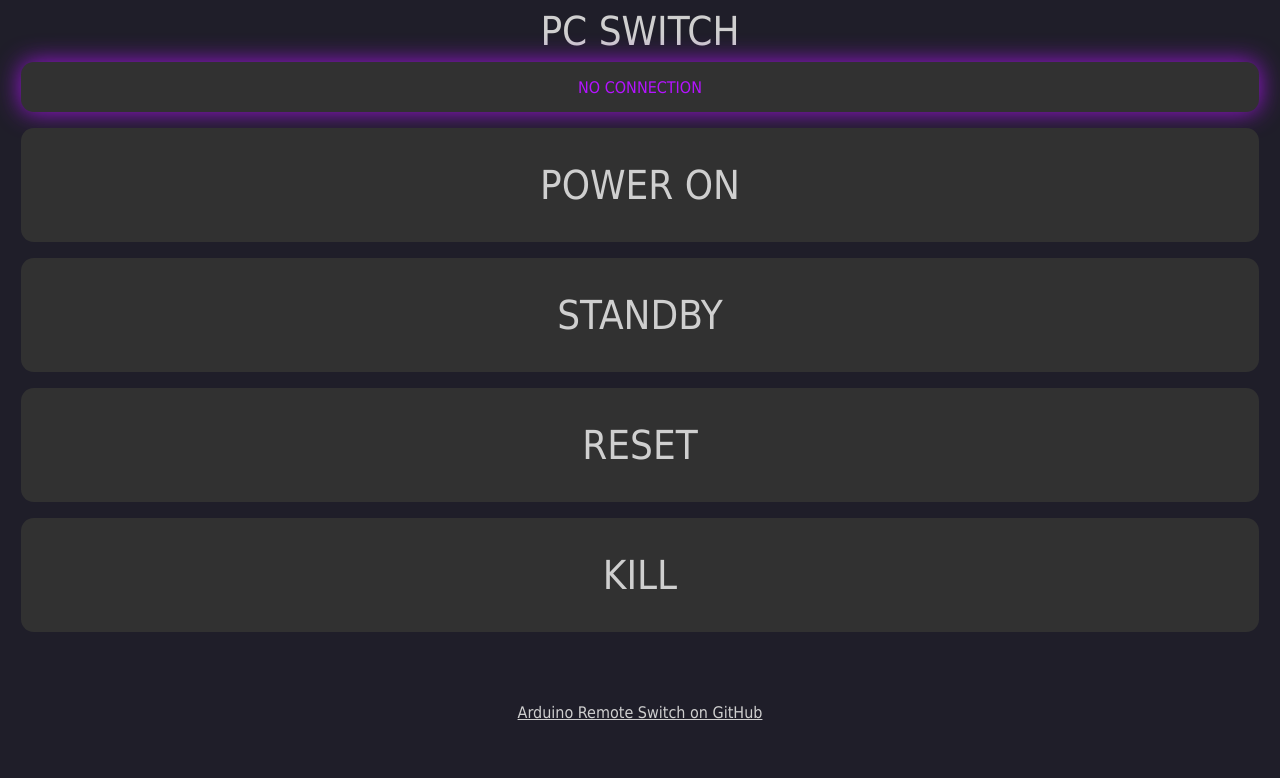
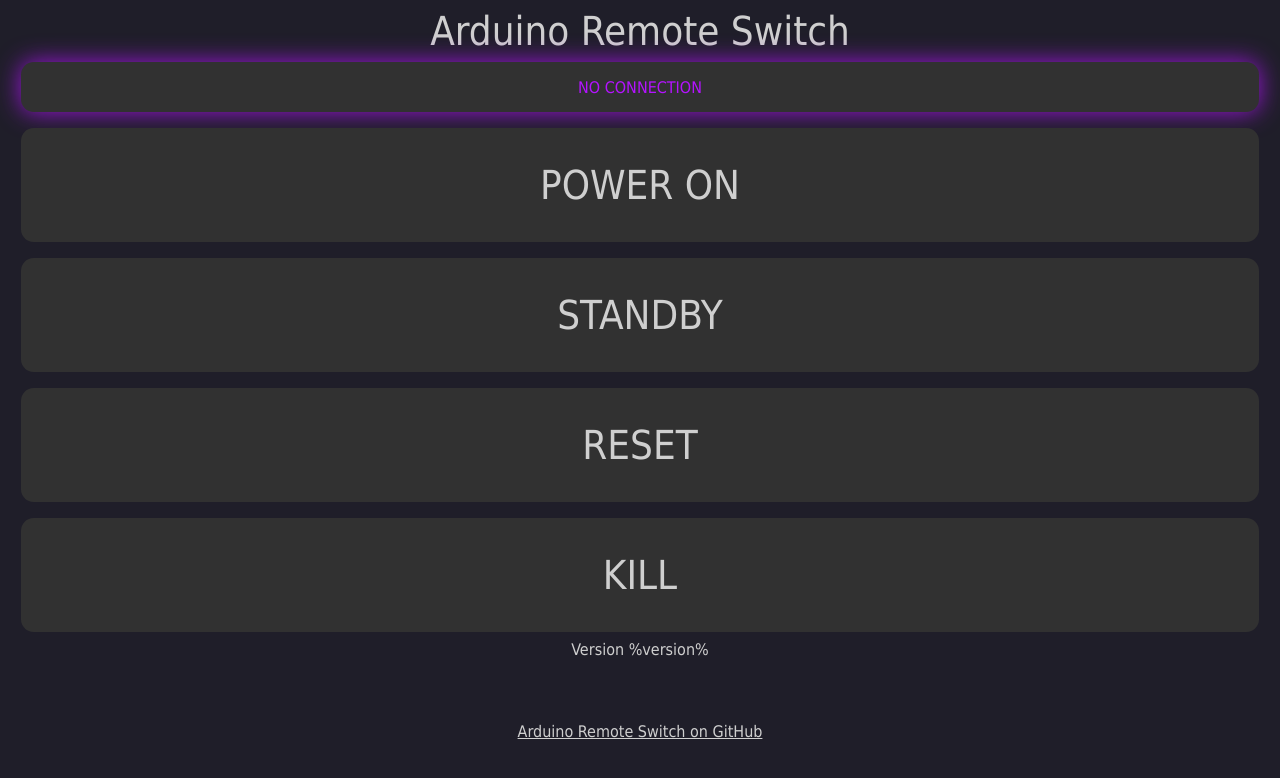
Before and after one commit to MatiasG19/arduino-remote-switch, a website: page web/src/index.htm in a window 1280 px wide. Drawn offline with Linux system fonts and the light colour scheme; no server answers.

Commit message:
feat(web): config.json

```diff
--- a/web/package.json
+++ b/web/package.json
@@ -1,6 +1,6 @@
 {
   "name": "arduino-remote-switch",
-  "version": "1.0.0",
+  "version": "0.0.1",
   "main": "index.htm",
   "repository": "https://github.com/MatiasG19/arduino-remote-switch",
   "author": "Matiasg19",
--- /dev/null
+++ b/web/src/config.json
@@ -0,0 +1,4 @@
+{
+  "title": "Arduino Remote Switch",
+  "apiUrl": ""
+}
--- a/web/src/index.htm
+++ b/web/src/index.htm
@@ -1,11 +1,11 @@
 <!DOCTYPE html>
 <html>
   <head>
-    <title>PC Switch</title>
+    <title id="app-title">Arduino Remote Switch</title>
     <link rel="icon" type="image/png" href="favicon.png" />
   </head>
   <body>
-    <div class="heading">PC SWITCH</div>
+    <div id="app-heading" class="heading">Arduino Remote Switch</div>
 
     <button id="powerStatus" type="button" class="statusButton" disabled>
       NO CONNECTION
@@ -42,6 +42,8 @@
     >
       KILL
     </button>
+
+    <div class="version">Version %version%</div>
 
     <a href="https://github.com/MatiasG19/arduino-remote-switch"
       >Arduino Remote Switch on GitHub</a
@@ -117,15 +119,38 @@
         justify-content: center;
         margin: 5%;
       }
+
+      .version {
+        display: flex;
+        align-items: center;
+        justify-content: center;
+      }
     </style>
 
-    <script>
+    <script type="module">
       const CMD_POWER_ON = 'powerOn',
         CMD_STAND_BY = 'standBy',
         CMD_RESET = 'reset',
         CMD_KILL = 'kill'
       const REQ_POWER_STATUS = 'powerStatus'
-      const URL = '' // Edit the url when using external webserver e.g. http://192.168.0.10
+      let apiUrl = 'http://192.168.0.10'
+
+      async function loadConfig() {
+        try {
+          const response = await fetch('config.json')
+          if (!response.ok) {
+            throw new Error('Failed loading config file!')
+          }
+          const config = await response.json()
+          document.getElementById('app-title').textContent = config.title
+          document.getElementById('app-heading').textContent = config.title
+          apiUrl = config.apiUrl
+        } catch (error) {
+          console.error('Error loading config file:', error)
+        }
+      }
+
+      await loadConfig()
 
       setInterval(() => {
         requestStatus(REQ_POWER_STATUS)
@@ -158,7 +183,7 @@
             alert('Action confirmed.')
           }
         }
-        xhttp.open('GET', `${URL}/${type}`, true)
+        xhttp.open('GET', `${apiUrl}/${type}`, true)
         xhttp.send()
       }
 
@@ -184,7 +209,7 @@
           togglePowerStatus('nocon')
           console.log('No connection to server.')
         }
-        xhttp.open('GET', `${URL}/${request}`, true)
+        xhttp.open('GET', `${apiUrl}/${request}`, true)
         xhttp.send()
       }
     </script>
```
Also changed, not shown: 1 other file.
